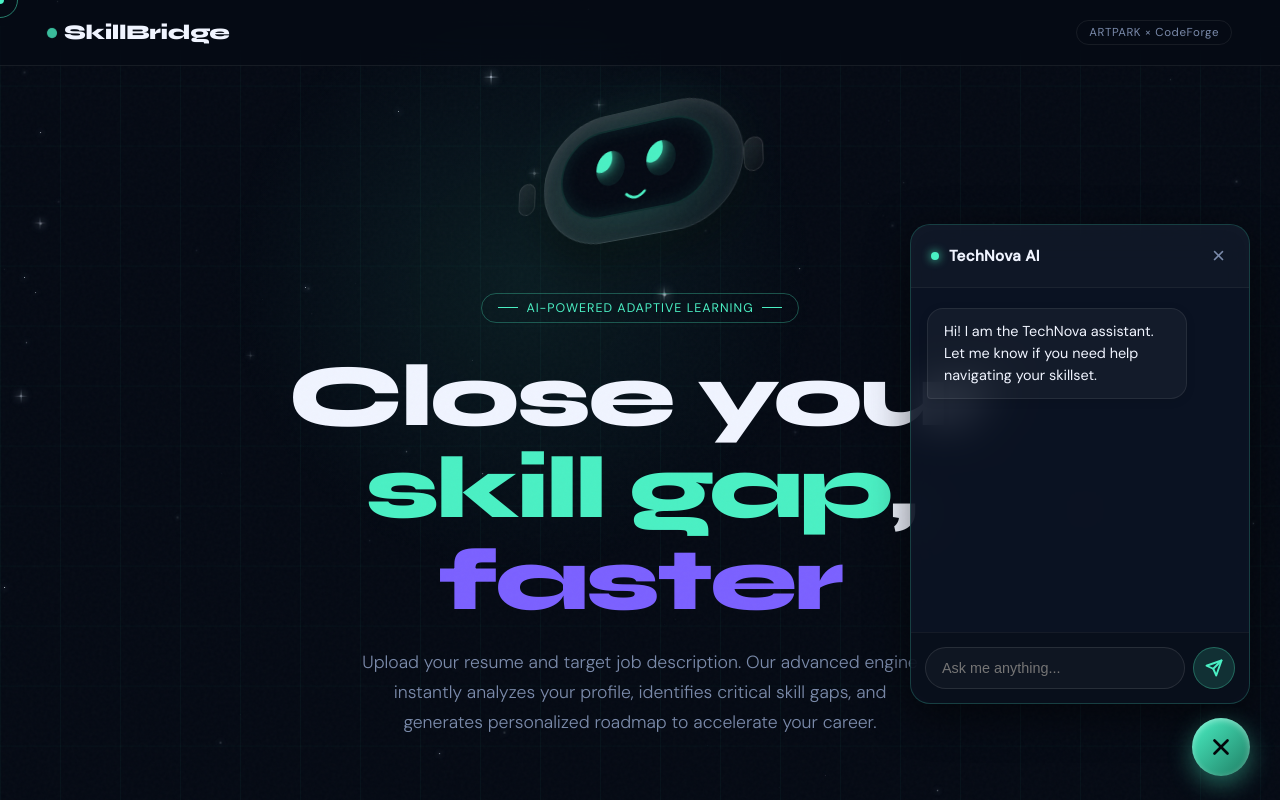
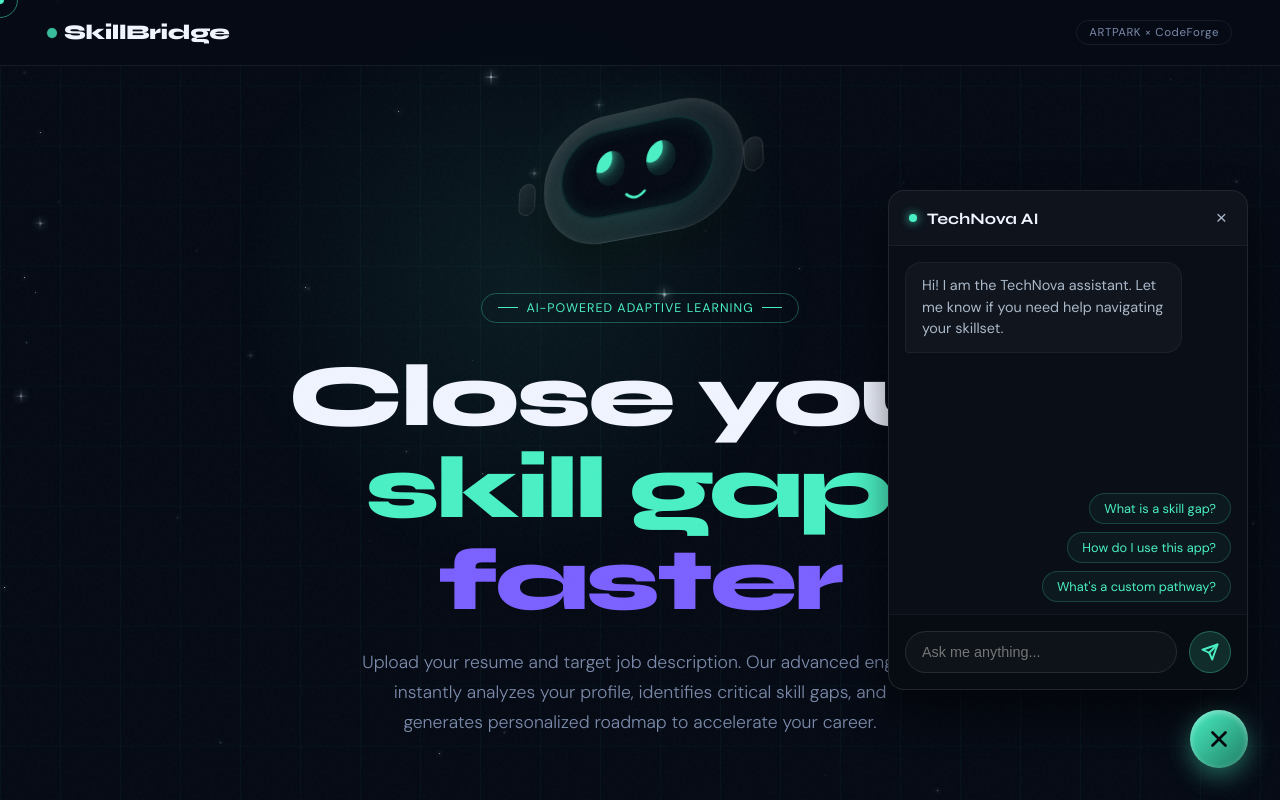
Before and after one commit to Rakshars/TechNova_Rhapsody, a React (Vite) app in the folder frontend/: page / in a window 1280 px wide. Both pictures are taken after a click on the button 1221 px from the left and 747 px from the top of the page. Shown: the top 800 px of the page. Built offline with nearby package versions, Linux system fonts and the light colour scheme.

Commit message:
Added chatbot

```diff
--- a/frontend/src/components/Chatbot.jsx
+++ b/frontend/src/components/Chatbot.jsx
@@ -7,105 +7,138 @@ export default function Chatbot() {
     { role: 'ai', text: 'Hi! I am the TechNova assistant. Let me know if you need help navigating your skillset.' }
   ])
   const [input, setInput] = useState('')
-  const msgsEndRef = useRef(null)
+  const messagesEndRef = useRef(null)
 
   useEffect(() => {
     if (isOpen) {
-      msgsEndRef.current?.scrollIntoView({ behavior: 'smooth' })
+      messagesEndRef.current?.scrollIntoView({ behavior: 'smooth' }) // Updated ref name
     }
   }, [messages, isOpen])
 
-  const handleSend = (e) => {
+  const sendMessage = async (text) => {
+    if (!text.trim()) return
+
+    const userMsg = { role: 'user', text }
+    // Use a functional update for setMessages to ensure we're working with the latest state
+    setMessages(prevMessages => {
+      const newMessages = [...prevMessages, userMsg];
+
+      // Immediately send the message to the API
+      fetch('/api/chat', {
+        method: 'POST',
+        headers: { 'Content-Type': 'application/json' },
+        body: JSON.stringify({ messages: newMessages }) // Send the updated list of messages
+      })
+      .then(resp => {
+        if (!resp.ok) {
+          throw new Error(`Server error ${resp.status}`);
+        }
+        return resp.json();
+      })
+      .then(data => {
+        setMessages(prev => [...prev, { role: 'ai', text: data.reply }]);
+      })
+      .catch(err => {
+        console.error("Error sending message:", err);
+        setMessages(prev => [...prev, { role: 'ai', text: "Error connecting to the backend right now." }]);
+      });
+
+      return newMessages; // Return the new state for the user message
+    });
+  };
+
+  const handleSend = async (e) => {
     e.preventDefault()
     if (!input.trim()) return
-
-    const userMsg = { role: 'user', text: input }
-    setMessages(prev => [...prev, userMsg])
+    sendMessage(input)
     setInput('')
-
-    // Simulate AI response for the demo
-    setTimeout(() => {
-      setMessages(prev => [...prev, {
-        role: 'ai',
-        text: "I am currently set to demo mode, but I can be wired up to an actual LLM backend to answer specific questions about your uploaded documents!"
-      }])
-    }, 1200)
   }
 
   return (
-    <>
+    <div style={{ position: 'fixed', bottom: 32, right: 32, zIndex: 9990, display: 'flex', flexDirection: 'column', alignItems: 'flex-end' }}>
       <AnimatePresence>
         {isOpen && (
           <motion.div
-            initial={{ opacity: 0, y: 50, scale: 0.8, originX: 1, originY: 1 }}
+            initial={{ opacity: 0, y: 20, scale: 0.95 }}
             animate={{ opacity: 1, y: 0, scale: 1 }}
-            exit={{ opacity: 0, y: 50, scale: 0.8, transition: { duration: 0.2 } }}
-            transition={{ type: 'spring', stiffness: 300, damping: 25 }}
+            exit={{ opacity: 0, y: 20, scale: 0.95 }}
+            transition={{ duration: 0.2, ease: 'easeOut' }}
             style={{
-              position: 'fixed', bottom: 96, right: 30, zIndex: 100,
-              width: 340, height: 480,
-              background: 'rgba(12, 21, 37, 0.85)',
-              backdropFilter: 'blur(20px)',
-              border: '1px solid rgba(74, 240, 196, 0.2)',
-              borderRadius: 20,
-              boxShadow: '0 10px 40px rgba(0,0,0,0.5), inset 0 2px 20px rgba(255,255,255,0.02)',
-              display: 'flex', flexDirection: 'column', overflow: 'hidden'
+              width: 360, height: 500, background: '#090e17', borderRadius: 16,
+              border: '1px solid rgba(255,255,255,0.1)', boxShadow: '0 20px 40px rgba(0,0,0,0.5)',
+              marginBottom: 20, display: 'flex', flexDirection: 'column', overflow: 'hidden'
             }}
           >
             {/* Header */}
             <div style={{
               padding: '16px 20px', borderBottom: '1px solid rgba(255,255,255,0.05)',
-              display: 'flex', justifyContent: 'space-between', alignItems: 'center',
+              display: 'flex', alignItems: 'center', justifyContent: 'space-between',
               background: 'rgba(255,255,255,0.02)'
             }}>
               <div style={{ display: 'flex', alignItems: 'center', gap: 10 }}>
-                <div style={{
-                  width: 8, height: 8, borderRadius: '50%',
-                  background: 'var(--accent)', boxShadow: '0 0 10px var(--accent)'
-                }} />
-                <span style={{ fontWeight: 600, fontSize: '0.95rem', letterSpacing: '0.02em' }}>TechNova AI</span>
+                <div style={{ width: 8, height: 8, borderRadius: '50%', background: 'var(--accent)', boxShadow: '0 0 10px var(--accent)' }} />
+                <h3 style={{ margin: 0, fontSize: '1rem', fontFamily: 'Syne, sans-serif', fontWeight: 600 }}>TechNova AI</h3>
               </div>
               <button
                 onClick={() => setIsOpen(false)}
-                style={{
-                  background: 'none', border: 'none', color: 'var(--muted)', cursor: 'pointer',
-                  fontSize: '1.4rem', padding: 4, display: 'flex', alignItems: 'center', justifyContent: 'center',
-                  lineHeight: 1
-                }}
+                style={{ background: 'transparent', border: 'none', color: '#aab8c8', cursor: 'pointer', fontSize: '1.2rem' }}
               >
                 &times;
               </button>
             </div>
 
-            {/* Messages Area */}
-            <div className="chatbot-scroll" style={{
-              flex: 1, overflowY: 'auto', padding: '20px 16px',
-              display: 'flex', flexDirection: 'column', gap: 12,
-              scrollbarWidth: 'thin', scrollbarColor: 'rgba(255,255,255,0.1) transparent'
+            {/* Chat Messages */}
+            <div className="chatbot-scroll" style={{ flex: 1, padding: 16, overflowY: 'auto', display: 'flex', flexDirection: 'column', gap: 16 }}>
+              {messages.map((msg, idx) => (
+                <div key={idx} style={{
+                  alignSelf: msg.role === 'user' ? 'flex-end' : 'flex-start',
+                  background: msg.role === 'user' ? 'rgba(74, 240, 196, 0.1)' : 'rgba(255,255,255,0.03)',
+                  border: msg.role === 'user' ? '1px solid rgba(74, 240, 196, 0.2)' : '1px solid rgba(255,255,255,0.05)',
+                  padding: '12px 16px', borderRadius: 16, maxWidth: '85%',
+                  borderBottomRightRadius: msg.role === 'user' ? 4 : 16,
+                  borderBottomLeftRadius: msg.role === 'user' ? 16 : 4,
+                  color: msg.role === 'user' ? '#fff' : '#aab8c8',
+                  fontSize: '0.9rem', lineHeight: 1.5, fontFamily: 'DM Sans, sans-serif'
                 }}>
-              {messages.map((m, i) => (
-                <div key={i} style={{
-                  alignSelf: m.role === 'user' ? 'flex-end' : 'flex-start',
-                  maxWidth: '85%', padding: '12px 16px',
-                  borderRadius: 16, fontSize: '0.9rem', lineHeight: 1.5,
-                  background: m.role === 'user' ? 'rgba(74, 240, 196, 0.15)' : 'rgba(255, 255, 255, 0.04)',
-                  color: m.role === 'user' ? '#fff' : 'var(--text)',
-                  border: m.role === 'user' ? '1px solid rgba(74, 240, 196, 0.3)' : '1px solid rgba(255,255,255,0.08)',
-                  borderBottomRightRadius: m.role === 'user' ? 4 : 16,
-                  borderBottomLeftRadius: m.role === 'ai' ? 4 : 16,
-                  boxShadow: '0 2px 10px rgba(0,0,0,0.1)'
-                }}>
-                  {m.text}
+                  {msg.text}
                 </div>
               ))}
-              <div ref={msgsEndRef} />
+              <div ref={messagesEndRef} />
             </div>
 
-            {/* Input Form */}
-            <form onSubmit={handleSend} style={{
-              padding: 14, borderTop: '1px solid rgba(255,255,255,0.05)',
-              display: 'flex', gap: 8, background: 'rgba(0,0,0,0.2)'
+            {/* Predefined Chips */}
+            {messages.length <= 2 && (
+              <div className="chatbot-scroll" style={{
+                display: 'flex', flexDirection: 'column', alignItems: 'flex-end', gap: 8, padding: '0 16px 12px'
               }}>
+                {[
+                  "What is a skill gap?",
+                  "How do I use this app?",
+                  "What's a custom pathway?"
+                ].map((q, i) => (
+                  <button
+                    key={i}
+                    type="button"
+                    onClick={() => sendMessage(q)}
+                    style={{
+                      flexShrink: 0, background: 'rgba(74, 240, 196, 0.05)',
+                      border: '1px solid rgba(74, 240, 196, 0.2)',
+                      color: 'var(--accent)', padding: '6px 14px',
+                      borderRadius: 16, fontSize: '0.8rem', cursor: 'pointer',
+                      fontFamily: 'DM Sans, sans-serif', transition: 'all 0.2s'
+                    }}
+                    onMouseOver={(e) => { e.target.style.background = 'rgba(74, 240, 196, 0.15)' }}
+                    onMouseOut={(e) => { e.target.style.background = 'rgba(74, 240, 196, 0.05)' }}
+                  >
+                    {q}
+                  </button>
+                ))}
+              </div>
+            )}
+
+            {/* Input Area */}
+            <div style={{ padding: 16, borderTop: '1px solid rgba(255,255,255,0.05)', background: 'rgba(0,0,0,0.2)' }}>
+              <form style={{ display: 'flex', gap: 12 }} onSubmit={handleSend}>
                 <input
                   type="text"
                   value={input}
@@ -134,6 +167,7 @@ export default function Chatbot() {
                   </svg>
                 </button>
               </form>
+            </div>
           </motion.div>
         )}
       </AnimatePresence>
@@ -144,7 +178,6 @@ export default function Chatbot() {
         whileHover={{ scale: 1.05 }}
         whileTap={{ scale: 0.95 }}
         style={{
-          position: 'fixed', bottom: 24, right: 30, zIndex: 100,
           width: 58, height: 58, borderRadius: '50%',
           background: 'linear-gradient(135deg, var(--accent), #1f7d63)',
           border: 'none', color: '#03060a', cursor: 'pointer',
@@ -171,6 +204,6 @@ export default function Chatbot() {
           )}
         </AnimatePresence>
       </motion.button>
-    </>
+    </div>
   )
 }
```
Also changed, not shown: 1 other file (tests, documents, lock files or other folders). Lines whose indentation alone changed are shown as unchanged.
